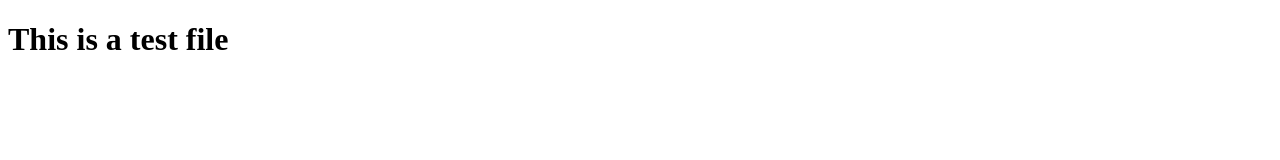
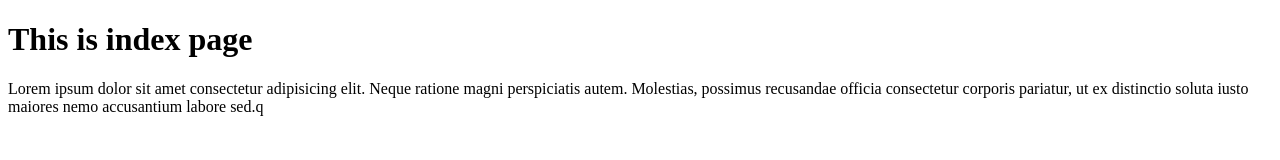
Before and after one commit to mutaqim96/train-laravel_kptmqim, a plain HTML site: page index.html in a window 1280 px wide. Drawn offline with Linux system fonts and the light colour scheme.

Commit message:
fix: index file -change name and add paragragh

```diff
--- a/index.html
+++ b/index.html
@@ -6,6 +6,8 @@
   <title>Document</title>
 </head>
 <body>
-  <h1>This is a test file</h1>
+  <h1>This is index page</h1>
+
+  <p>Lorem ipsum dolor sit amet consectetur adipisicing elit. Neque ratione magni perspiciatis autem. Molestias, possimus recusandae officia consectetur corporis pariatur, ut ex distinctio soluta iusto maiores nemo accusantium labore sed.q</p>
 </body>
 </html>
```
